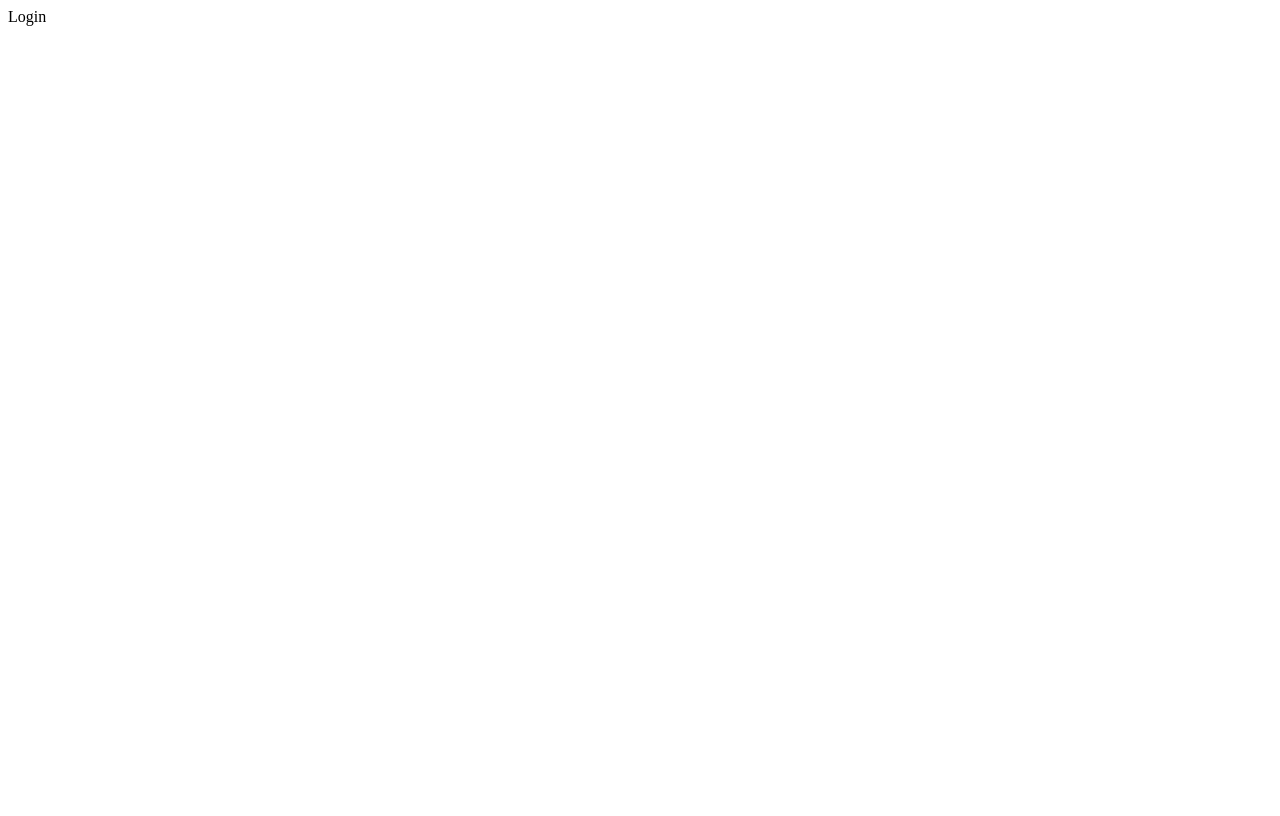
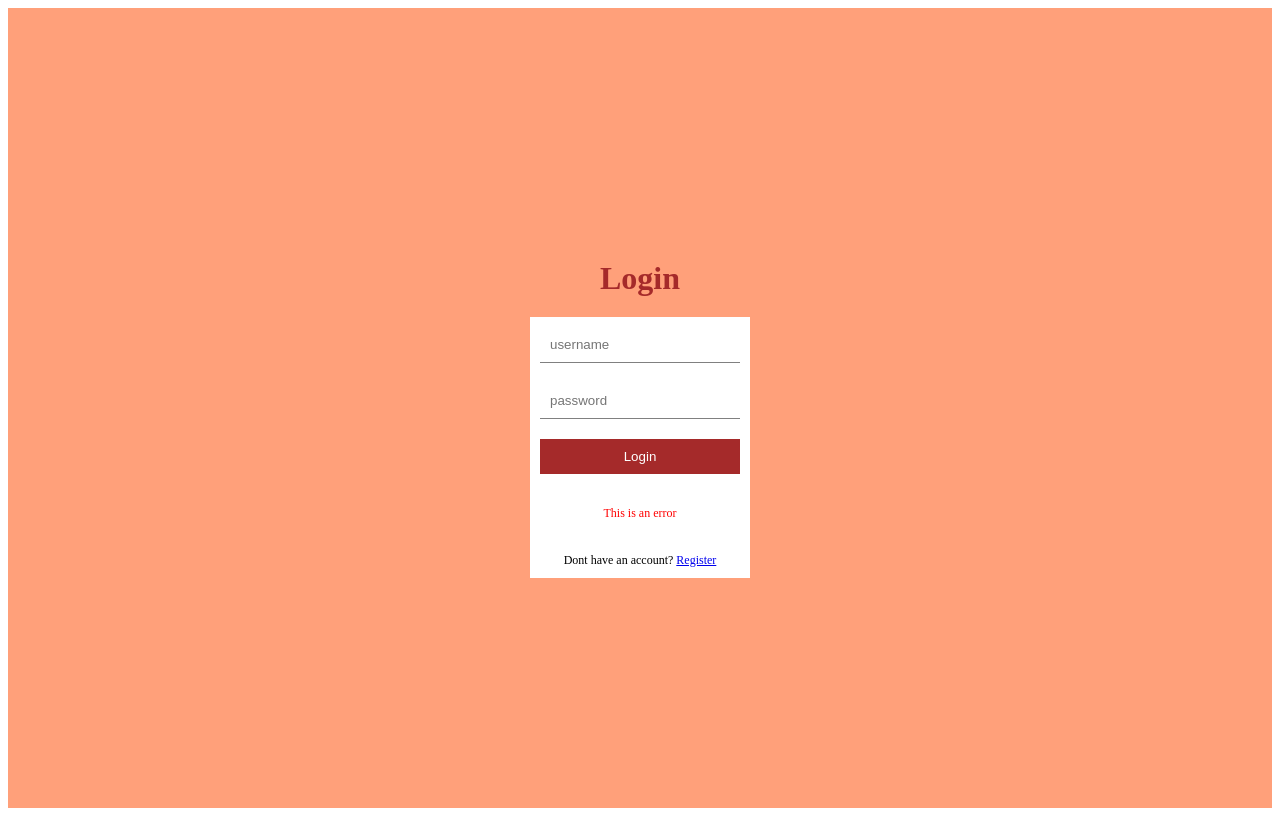
Before and after one commit to Hassanabbaass/BlogApp-React-MySQL, a React (Create React App) app in the folder client/: page /login in a window 1280 px wide. Built offline with nearby package versions, Linux system fonts and the light colour scheme.

Commit message:
login page and style

```diff
--- a/client/src/App.js
+++ b/client/src/App.js
@@ -10,6 +10,7 @@
 import Register from "./pages/Register";
 import Single from "./pages/Single";
 import Write from "./pages/Write";
+import './style.scss'
 
 
 const Layout = () => {
--- a/client/src/pages/Login.jsx
+++ b/client/src/pages/Login.jsx
@@ -1,8 +1,18 @@
 import React from 'react'
+import { Link } from 'react-router-dom'
 
 const Login = () => {
   return (
-    <div>Login</div>
+    <div className='loginDiv'>
+        <h1>Login</h1>
+        <form>
+            <input type='text' placeholder='username' />
+            <input type='password' placeholder='password' />
+            <button>Login</button>
+            <p>This is an error</p>
+            <span>Dont have an account? <Link to='/register'>Register</Link></span>
+        </form>
+    </div>
   )
 }
 
--- a/client/src/style.scss
+++ b/client/src/style.scss
@@ -2,6 +2,53 @@
 
     .container{
 
+        .loginDiv{
+            display: flex;
+            flex-direction: column;
+            align-items: center;
+            justify-content: center;
+            height: 100vh;
+            background-color: lightsalmon;
+
+            h1{
+                color: brown;
+                margin-bottom: 20px;
+            }
+
+            form{
+                display: flex;
+                flex-direction: column;
+                padding: 10px;
+                background-color: white;
+                width: 200px;
+                gap: 20px;
+
+                input{
+                    padding: 10px;
+                    border: none;
+                    border-bottom: 1px solid gray;
+                }
+
+                button{
+                    padding: 10px;
+                    border: none;
+                    background-color: brown;
+                    cursor: pointer;
+                    color: white;
+                }
+
+                p{
+                    font-size: 12px;
+                    color: red;
+                    text-align: center;
+                }
+
+                span{
+                    font-size: 12px;
+                    text-align: center;
+                }
+            }
+        }
 
     }
 
```
